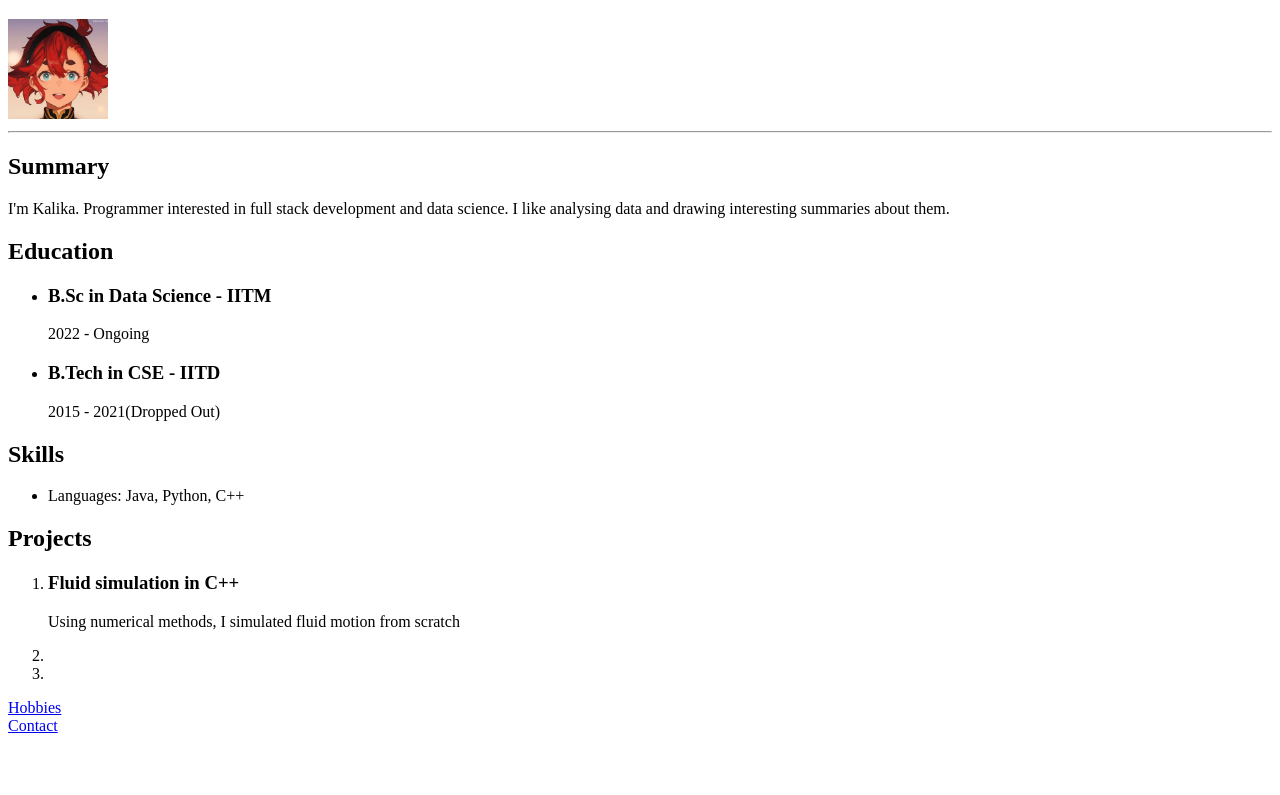
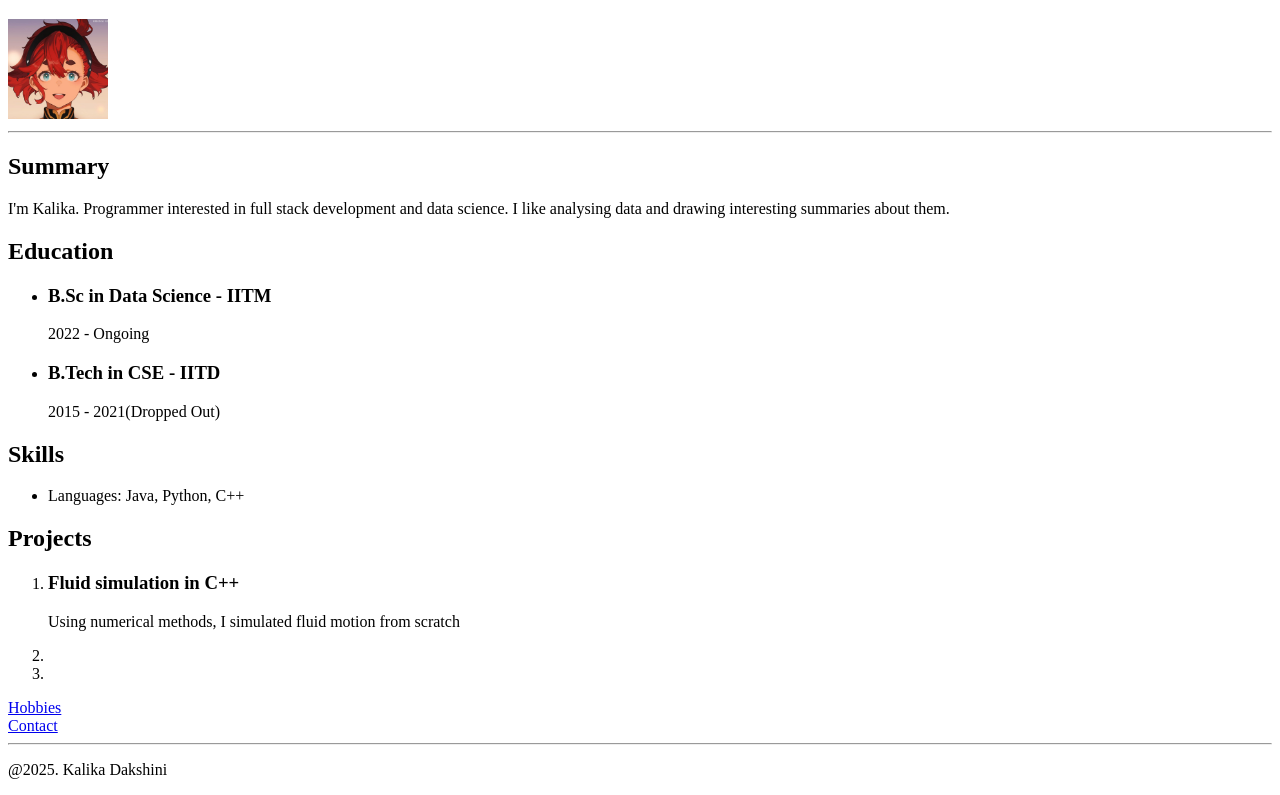
Before and after one commit to KalikaDakshini/Resume, a plain HTML site: page index.html in a window 1280 px wide. Shown: the part 61-856 px from the top of the page. Before the commit the page ends 804 px from the top, so only its background shows below. Drawn offline with Linux system fonts and the light colour scheme.

Commit message:
Added a footer element

```diff
--- a/index.html
+++ b/index.html
@@ -46,5 +46,10 @@
 		<!-- Links to other pages -->
 		<a href="public/hobbies.html">Hobbies</a> <br />
 		<a href="public/contact.html">Contact</a> <br />
+
+		<hr />
+		<footer>
+			<p>@2025. Kalika Dakshini</p>
+		</footer>
 	</body>
 </html>
```
